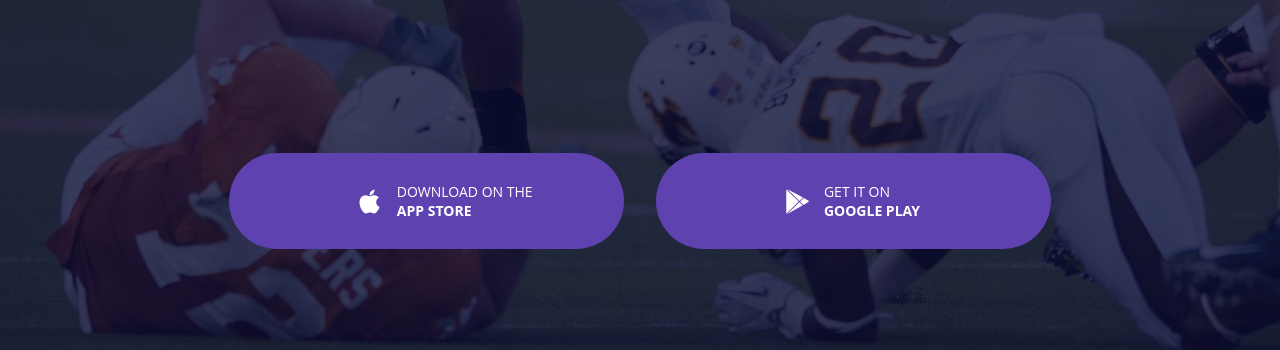
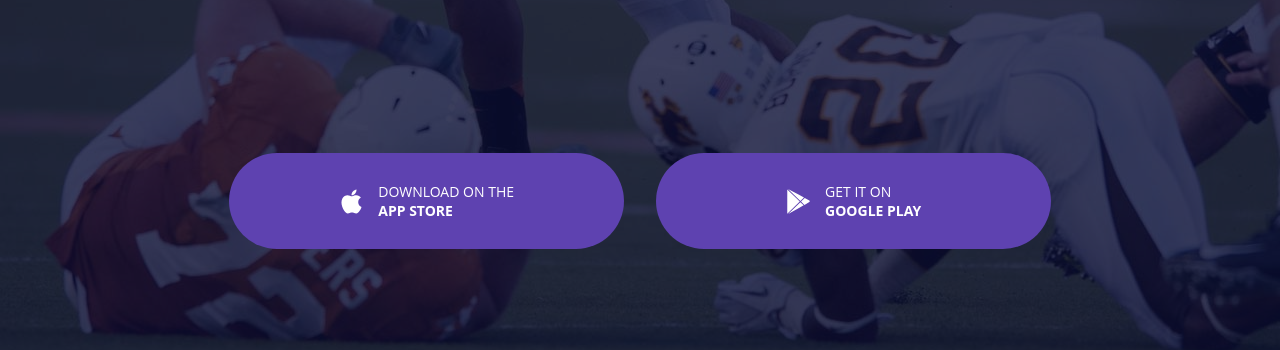
Before and after one commit to agness-anshukova/surface-site, a plain HTML site: page index.html in a window 1280 px wide. Shown: the part 602-952 px from the top of the page. Drawn offline with Linux system fonts and the light colour scheme.

Commit message:
Update main.css

```diff
--- a/css/main.css
+++ b/css/main.css
@@ -253,7 +253,7 @@ div,h1,h2,h3,h4,h5,h6 {
 }
 
 .btn-content {
-	width: 35%;
+	width: fit-content;
 	flex-wrap: nowrap;
 	align-items: center;
 	height: 3.5rem;
@@ -508,7 +508,7 @@ div,h1,h2,h3,h4,h5,h6 {
 	.btn-content {
 		/*width: 100%;*/
 		/*justify-content: center;*/
-		width: 35%;
+		width: fit-content;
 		height: auto;
 		margin: auto;
 	}
```
